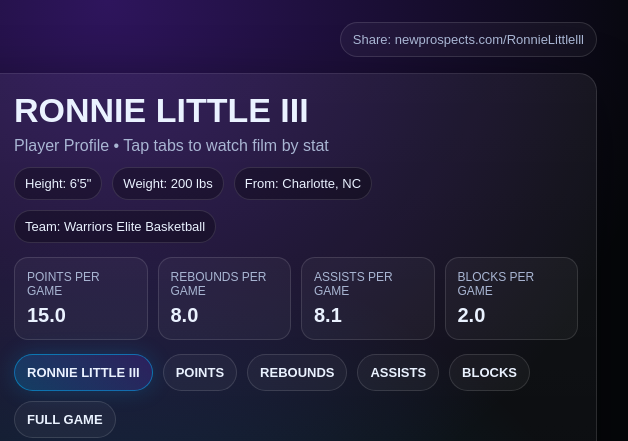
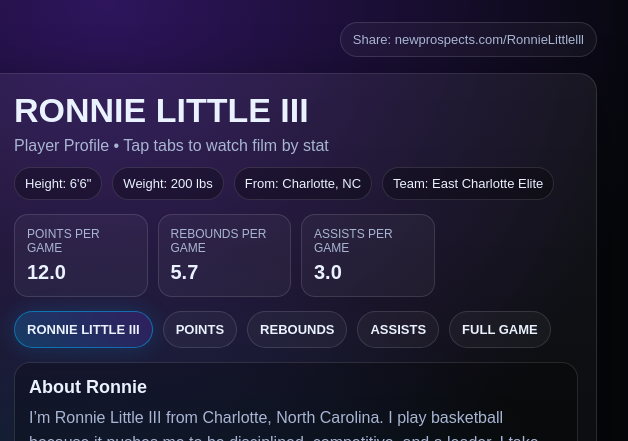
Before and after one commit to swapaseat2026/NewProspects2026, a plain HTML site: page RonnieLittlelll.html in a window 1280 px wide. Shown: the top 441 px of the page, 533-1161 px from the left. Drawn offline with Linux system fonts and the light colour scheme.

Commit message:
Update RonnieLittlelll.html

```diff
--- a/RonnieLittlelll.html
+++ b/RonnieLittlelll.html
@@ -176,17 +176,16 @@
           <div class="sub">Player Profile • Tap tabs to watch film by stat</div>
 
           <div class="meta">
-            <div class="chip">Height: 6'5"</div>
+            <div class="chip">Height: 6'6"</div>
             <div class="chip">Weight: 200 lbs</div>
             <div class="chip">From: Charlotte, NC</div>
-            <div class="chip">Team: Warriors Elite Basketball</div>
+            <div class="chip">Team: East Charlotte Elite</div>
           </div>
 
           <div class="statsRow">
-            <div class="statBox"><div class="k">POINTS PER GAME</div><div class="v">15.0</div></div>
-            <div class="statBox"><div class="k">REBOUNDS PER GAME</div><div class="v">8.0</div></div>
-            <div class="statBox"><div class="k">ASSISTS PER GAME</div><div class="v">8.1</div></div>
-            <div class="statBox"><div class="k">BLOCKS PER GAME</div><div class="v">2.0</div></div>
+            <div class="statBox"><div class="k">POINTS PER GAME</div><div class="v">12.0</div></div>
+            <div class="statBox"><div class="k">REBOUNDS PER GAME</div><div class="v">5.7</div></div>
+            <div class="statBox"><div class="k">ASSISTS PER GAME</div><div class="v">3.0</div></div>
           </div>
 
           <!-- TABS -->
@@ -195,7 +194,6 @@
             <div class="tab" data-tab="points">POINTS</div>
             <div class="tab" data-tab="rebounds">REBOUNDS</div>
             <div class="tab" data-tab="assists">ASSISTS</div>
-            <div class="tab" data-tab="blocks">BLOCKS</div>
             <div class="tab" data-tab="fullgame">FULL GAME</div>
           </div>
 
@@ -225,7 +223,6 @@
   points:   "https://www.youtube.com/embed/vXpFuT09qqs",
   rebounds: "https://www.youtube.com/embed/REBOUNDS_VIDEO_ID",
   assists:  "https://www.youtube.com/embed/ASSISTS_VIDEO_ID",
-  blocks:   "https://www.youtube.com/embed/BLOCKS_VIDEO_ID",
   fullgame: "https://www.youtube.com/embed/FULLGAME_VIDEO_ID"
 };
 
```
